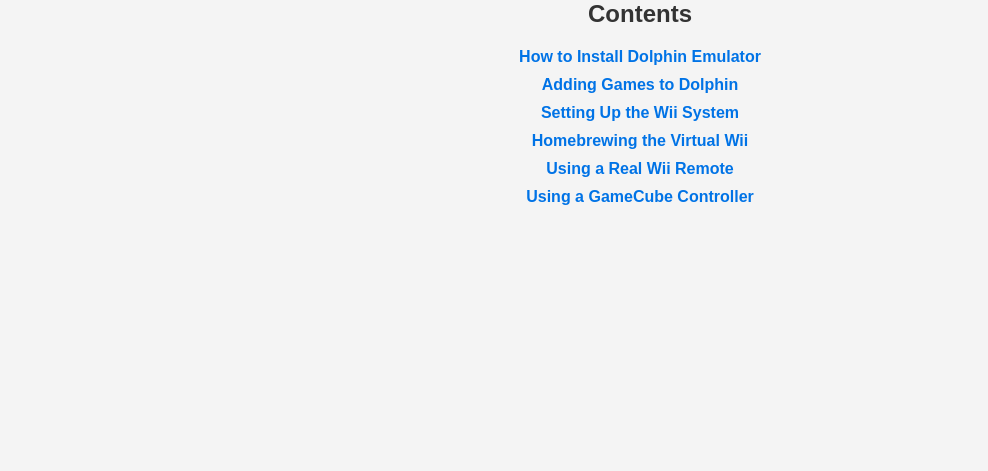
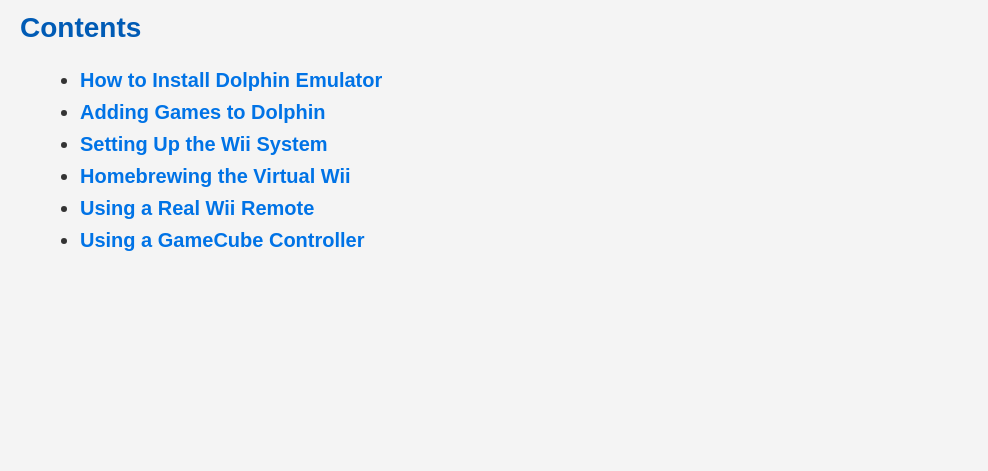
Before and after one commit to LJJB29/Dolphin-Emu-Guide, a plain HTML site: page index.html in a window 1280 px wide. Shown: the part 329-800 px from the top of the page, without its empty margins (0-988 px from the left). Drawn offline with Linux system fonts and the light colour scheme.

Commit message:
Update styles.css

```diff
--- a/assets/styles.css
+++ b/assets/styles.css
@@ -1,38 +1,42 @@
 body {
     font-family: Arial, sans-serif;
-    text-align: center;
     background-color: #f4f4f4;
     color: #333;
+    margin: 0;
+    padding: 20px;
+    text-align: left; /* Aligns all text to the left */
 }
 
 h1 {
+    font-size: 32px; /* Increases heading size */
     color: #0073e6;
+    margin-bottom: 10px;
 }
 
-ul {
-    list-style-type: none;
-    padding: 0;
+h2 {
+    font-size: 28px;
+    color: #005bb5;
+    margin-bottom: 8px;
 }
 
-li {
-    margin: 10px 0;
+p, li {
+    font-size: 20px; /* Makes normal text bigger */
+    line-height: 1.6;
+}
+
+ol, ul {
+    font-size: 20px;
+    list-style-position: outside; /* Ensures numbers are aligned left */
+    margin-left: 20px;
 }
 
 a {
     text-decoration: none;
     color: #0073e6;
     font-weight: bold;
+    font-size: 20px;
 }
 
 a:hover {
     color: #005bb5;
 }
-
-ol {
-    list-style-type: decimal; /* Ensures numbers appear */
-    margin-left: 20px; /* Adds spacing for numbers */
-}
-
-li {
-    margin-bottom: 8px; /* Adds space between steps */
-}
```
